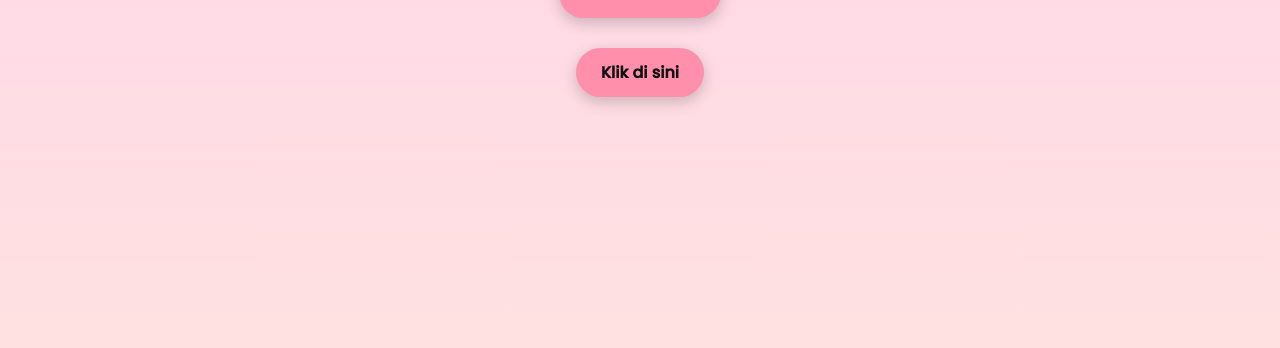
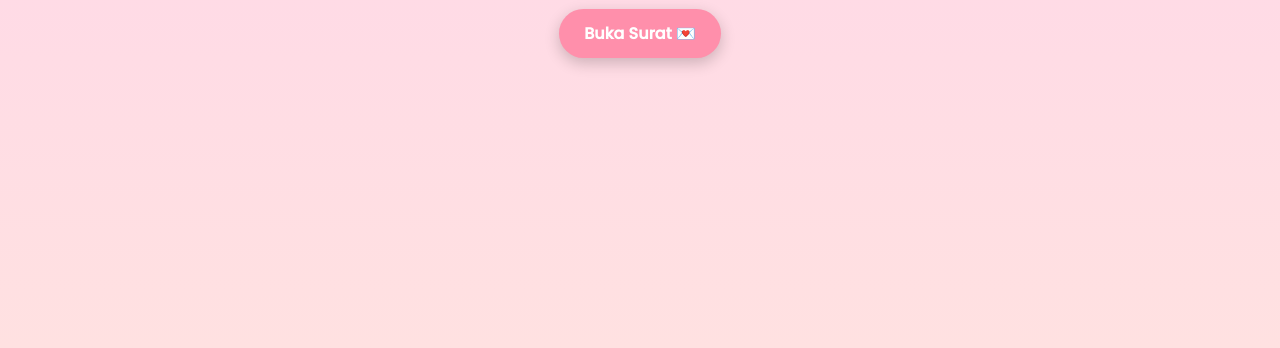
Before and after one commit to wrencsitara/fitrahnurulistiqomah-, a plain HTML site: page index.html in a window 1280 px wide. Shown: the part 452-800 px from the top of the page. Drawn offline with Linux system fonts and the light colour scheme.

Commit message:
Update index.html

```diff
--- a/index.html
+++ b/index.html
@@ -31,7 +31,7 @@
    <div>   <div class="button">     <a href="flower.html" class="btn">Klik di sini</a>   </div> </div>
  </div>
 
-<div>   <div class="button">     <a href="flower.html" class="btn">Klik di sini</a>   </div> </div>
+
 
     <audio id="bgMusic" autoplay loop>
       <source
```
